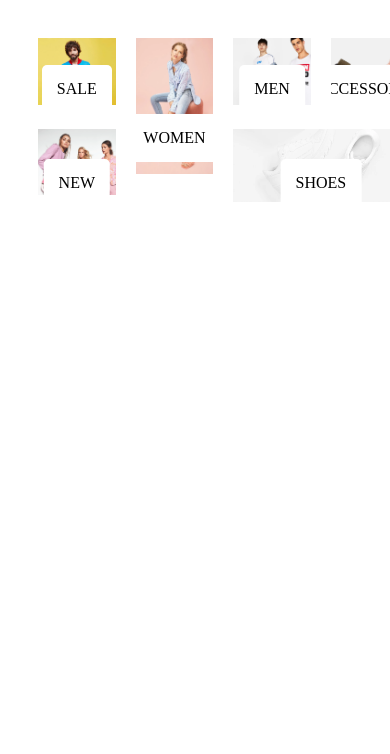
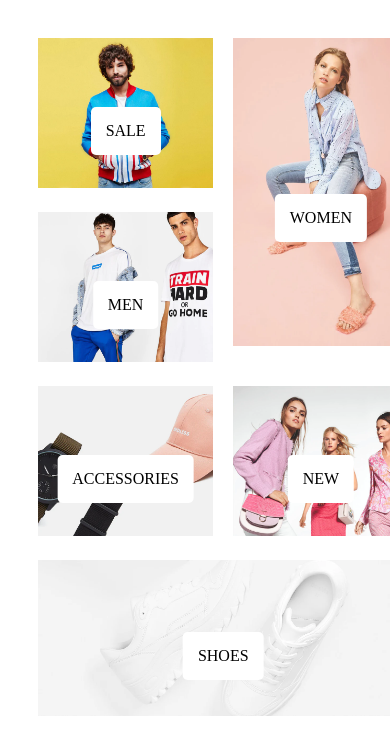
Before and after one commit to Chandrachur67/theme-components, a plain HTML site: page Product category - 1/index.html in a window 390 px wide. Shown: the top 754 px of the page. Drawn offline with Linux system fonts and the light colour scheme.

Commit message:
product category 1 responsive and transision in text

```diff
--- a/Product category - 1/styles.css
+++ b/Product category - 1/styles.css
@@ -29,6 +29,7 @@
     background-color: white;
     padding: 15px;
     border-radius: 5px;
+    transition: .5s;
 }
 
 
@@ -46,3 +47,19 @@
     height: auto;
     transition: 1.5s;
 }
+
+@media only screen and (max-width: 480px) {
+    .product-grid {
+        grid-template-columns: 1fr 1fr;
+    }
+
+    .product:nth-child(2) {
+        grid-row: 1 / 3;
+        grid-column: 2 / 3;
+    }
+
+    .product:last-child {
+        grid-row: 4 / 5;
+        grid-column: 1 / 3;
+    }
+  }
```
Also changed, not shown: 1 other file.
